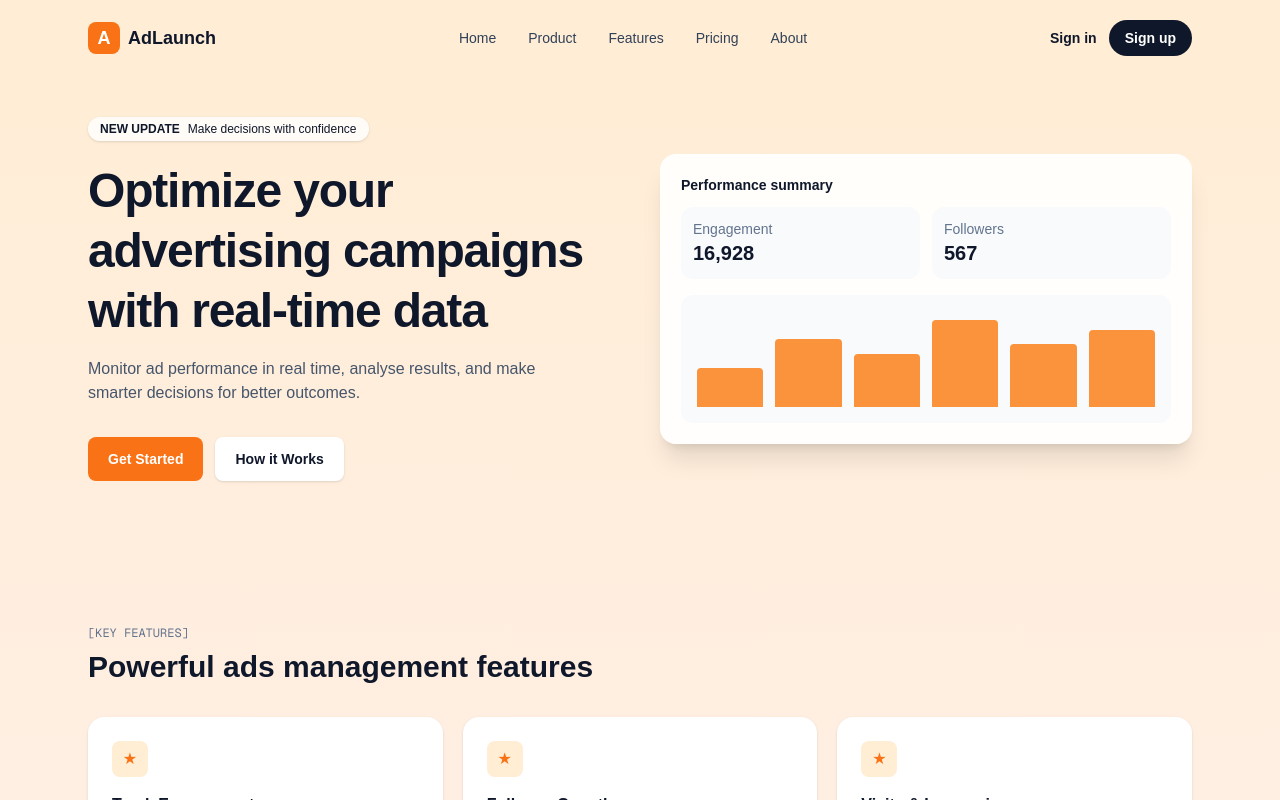
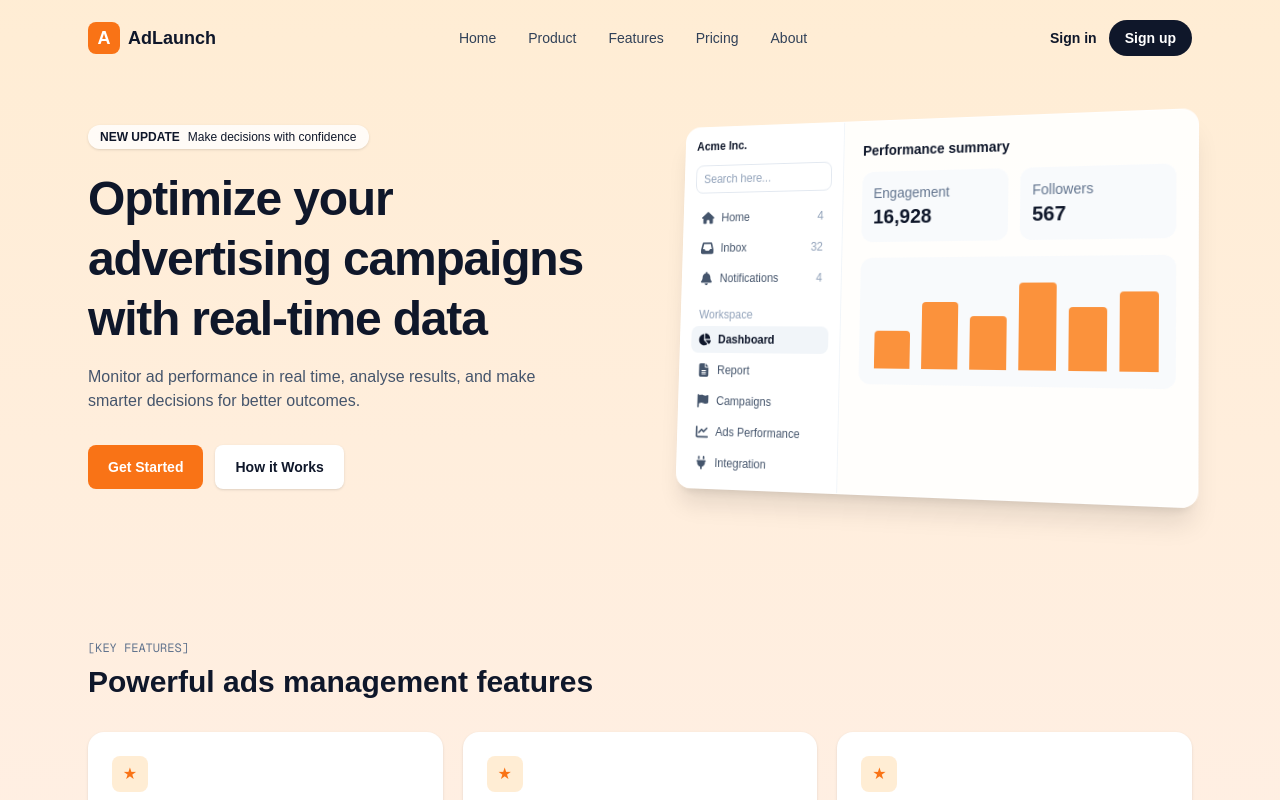
Before and after one commit to abh-g71/adfast-landing, a Next.js app: page / in a window 1280 px wide. Shown: the top 800 px of the page. Built offline with nearby package versions, Linux system fonts and the light colour scheme.

Commit message:
Hero: add dashboard sidebar to mockup

```diff
--- a/src/components/landing/Hero.tsx
+++ b/src/components/landing/Hero.tsx
@@ -1,3 +1,19 @@
+import { FaHouse, FaInbox, FaBell, FaChartPie, FaFileLines, FaFlag, FaChartLine, FaPlug } from 'react-icons/fa6'
+
+const topNav = [
+  { label: 'Home', Icon: FaHouse, count: 4 },
+  { label: 'Inbox', Icon: FaInbox, count: 32 },
+  { label: 'Notifications', Icon: FaBell, count: 4 },
+]
+
+const mainNav = [
+  { label: 'Dashboard', Icon: FaChartPie, active: true },
+  { label: 'Report', Icon: FaFileLines },
+  { label: 'Campaigns', Icon: FaFlag },
+  { label: 'Ads Performance', Icon: FaChartLine },
+  { label: 'Integration', Icon: FaPlug },
+]
+
 export function Hero() {
   return (
     <section id="home" className="mx-auto grid max-w-6xl items-center gap-10 px-4 pb-20 pt-10 sm:px-6 lg:grid-cols-2">
@@ -21,8 +37,35 @@ export function Hero() {
         </div>
       </div>
 
-      {/* Mock dashboard card built from simple shapes */}
-      <div className="rounded-2xl border border-white/70 bg-white/90 p-5 shadow-xl">
+      {/* Mock dashboard: sidebar + content */}
+      <div className="flex overflow-hidden rounded-2xl border border-white/70 bg-white/90 shadow-xl lg:[transform:perspective(1200px)_rotateY(-14deg)_rotateX(4deg)]">
+        <aside className="hidden w-44 shrink-0 border-r border-slate-100 bg-white p-3 text-xs sm:block">
+          <p className="font-semibold">Acme Inc.</p>
+          <div className="mt-3 rounded-lg border border-slate-200 px-2 py-1.5 text-slate-400">Search here...</div>
+
+          <ul className="mt-3 space-y-1 text-slate-600">
+            {topNav.map(({ label, Icon, count }) => (
+              <li key={label} className="flex items-center justify-between px-2 py-1.5">
+                <span className="flex items-center gap-2"><Icon className="h-3.5 w-3.5" />{label}</span>
+                <span className="text-slate-400">{count}</span>
+              </li>
+            ))}
+          </ul>
+
+          <p className="mt-4 px-2 text-slate-400">Workspace</p>
+          <ul className="mt-1 space-y-1 text-slate-600">
+            {mainNav.map(({ label, Icon, active }) => (
+              <li
+                key={label}
+                className={`flex items-center gap-2 rounded-lg px-2 py-1.5 ${active ? 'bg-slate-100 font-semibold text-slate-900' : ''}`}
+              >
+                <Icon className="h-3.5 w-3.5" />{label}
+              </li>
+            ))}
+          </ul>
+        </aside>
+
+        <div className="min-w-0 flex-1 p-5">
           <p className="text-sm font-semibold">Performance summary</p>
           <div className="mt-3 grid grid-cols-2 gap-3 text-sm">
             <div className="rounded-xl bg-slate-50 p-3"><p className="text-slate-500">Engagement</p><p className="text-xl font-bold">16,928</p></div>
@@ -34,6 +77,7 @@ export function Hero() {
             ))}
           </div>
         </div>
+      </div>
     </section>
   )
 }
```
Lines whose indentation alone changed are shown as unchanged.
